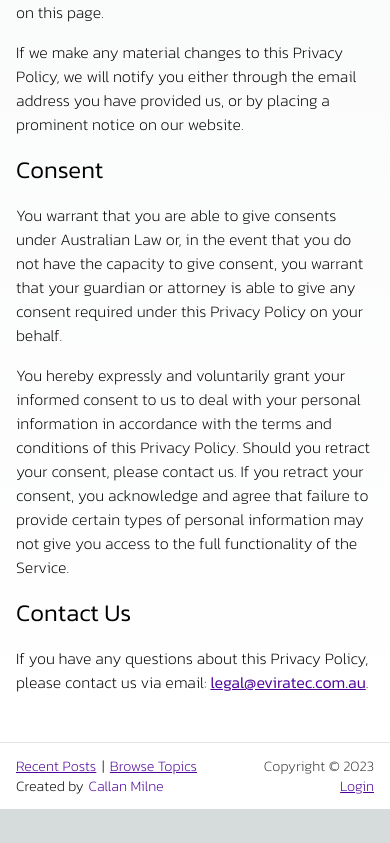
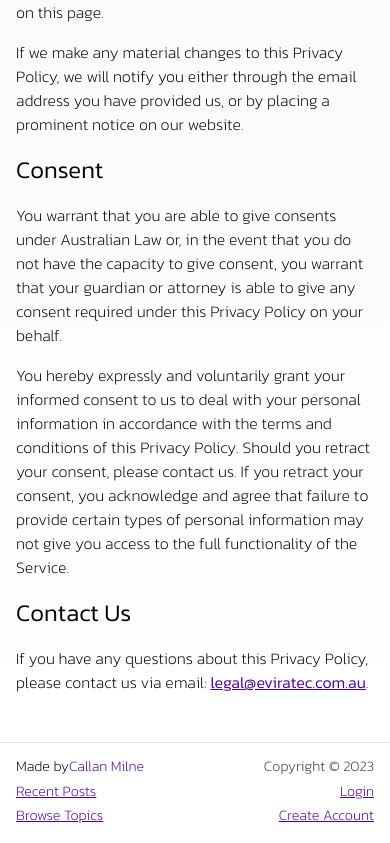
Before and after one commit to eviratec-com/www, a Next.js app: page /privacy in a window 390 px wide. Shown: the part 5722-6565 px from the top of the page. Before the commit the page ends 6531 px from the top, so only its background shows below. Built offline with nearby package versions, Linux system fonts and the light colour scheme.

Commit message:
Updated Footer Component

```diff
--- a/components/Footer/Footer.module.css
+++ b/components/Footer/Footer.module.css
@@ -17,7 +17,7 @@
   font-weight: 200;
 }
 
-.links,
+.developer,
 .copyright {
   margin-bottom: 0.35rem;
 }
@@ -28,21 +28,20 @@
 }
 
 .lhs .developer a {
-  margin-left: 0.3rem;
   color: rgb(var(--link-rgb));
 }
 
-.lhs .links {
+.links {
   display: flex;
   flex-direction: row;
 }
 
-.lhs .links a {
+.links a {
   text-decoration: underline;
   color: rgb(var(--link-rgb));
 }
 
-.lhs .links .linkSeparator {
+.linkSeparator {
   margin: 0 0.35rem;
 }
 
@@ -58,6 +57,10 @@
   justify-content: flex-end;
   font-size: 0.9rem;
   font-weight: 200;
+}
+
+.rhs .links {
+  align-items: flex-end;
 }
 
 .copyright {
@@ -92,4 +95,17 @@
     padding: 1rem;
     line-height: 1;
   }
+
+  .links {
+    display: flex;
+    flex-direction: column;
+  }
+
+  .links a {
+    line-height: 1.5rem;
+  }
+
+  .linkSeparator {
+    display: none;
+  }
 }
--- a/components/Footer/index.tsx
+++ b/components/Footer/index.tsx
@@ -14,14 +14,14 @@ export default function Footer() {
   return (
     <div className={styles._}>
       <div className={styles.lhs}>
-        <div className={styles.links}>
-          <Link href={`/recent`}>Recent Posts</Link>
-          <span className={styles.linkSeparator}> | </span>
-          <Link href={`/feeds`}>Browse Topics</Link>
+        <div className={styles.developer}>
+          Made by <Link prefetch={false} href="mailto:info@eviratec.com">Callan Milne</Link>
         </div>
 
-        <div className={styles.developer}>
-          Created by <Link href="https://www.eviratec.com.au">Callan Milne</Link>
+        <div className={styles.links}>
+          <Link prefetch={false} href={`/recent`}>Recent Posts</Link>
+          <span className={styles.linkSeparator}> | </span>
+          <Link prefetch={false} href={`/feeds`}>Browse Topics</Link>
         </div>
       </div>
 
@@ -33,17 +33,22 @@ export default function Footer() {
         </div>
 
         <div className={styles.login}>
+          <div className={styles.links}>
             <>
               {(!session.currentSession || !session.currentSession.token) &&
-              <Link href={`/login`}>Login</Link>
+                <>
+                  <Link prefetch={false} href={`/login`}>Login</Link>
+                  <span className={styles.linkSeparator}> | </span>
+                  <Link prefetch={false} href={`/join`}>Create Account</Link>
+                </>
               }
             </>
 
             <>
               {session.currentSession && session.currentSession.token &&
                 <>
-                <Link href={`/change-password`}>Change Password</Link>
-                <span>&nbsp; | &nbsp;</span>
+                  <Link prefetch={false} href={`/change-password`}>Change Password</Link>
+                  <span className={styles.linkSeparator}> | </span>
                   <LogoutLink />
                 </>
               }
@@ -51,5 +56,6 @@ export default function Footer() {
           </div>
         </div>
       </div>
+    </div>
   )
 }
```
Lines whose indentation alone changed are shown as unchanged.
